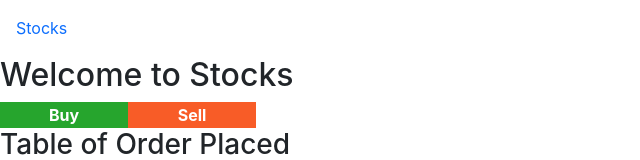
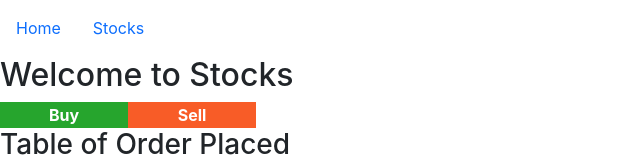
Before and after one commit to himanshuks/react-hks-interview-implementations, a React (Create React App) app: page /stocks in a window 1280 px wide. Shown: the top 160 px of the page, without its empty margins (0-640 px from the left). Built offline with nearby package versions, Linux system fonts and the light colour scheme.

Commit message:
home added in nav bar

```diff
--- a/src/containers/NavbarMenu.jsx
+++ b/src/containers/NavbarMenu.jsx
@@ -5,6 +5,9 @@ export const NavbarMenu = () => {
   return (
     <div>
       <Navbar>
+        <Nav.Link as={Link} to="/">
+          Home
+        </Nav.Link>
         <Nav.Link as={Link} to="/stocks">
           Stocks
         </Nav.Link>
```
